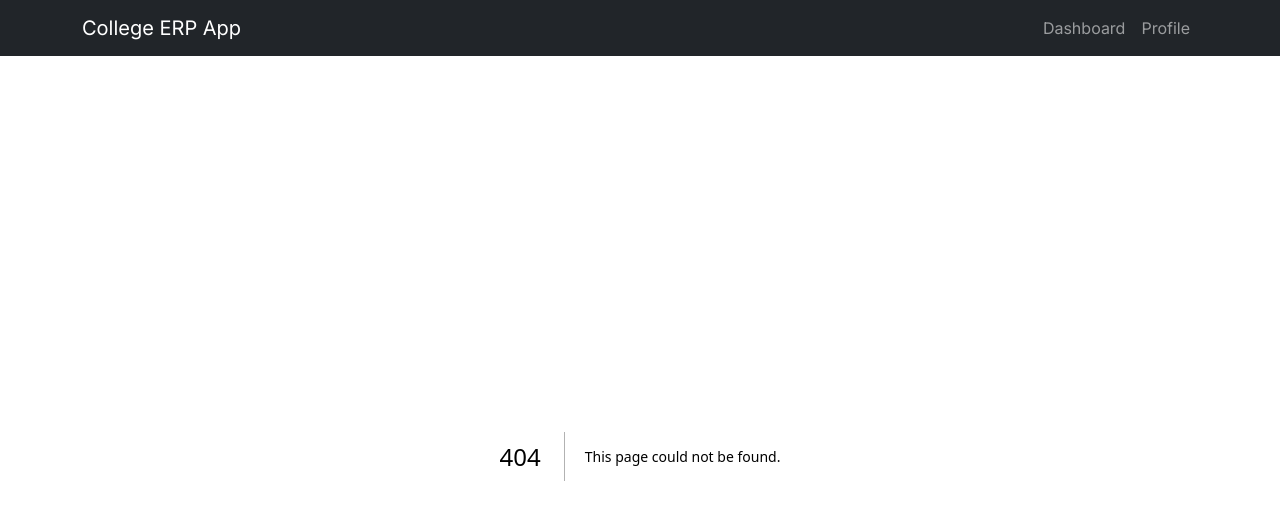
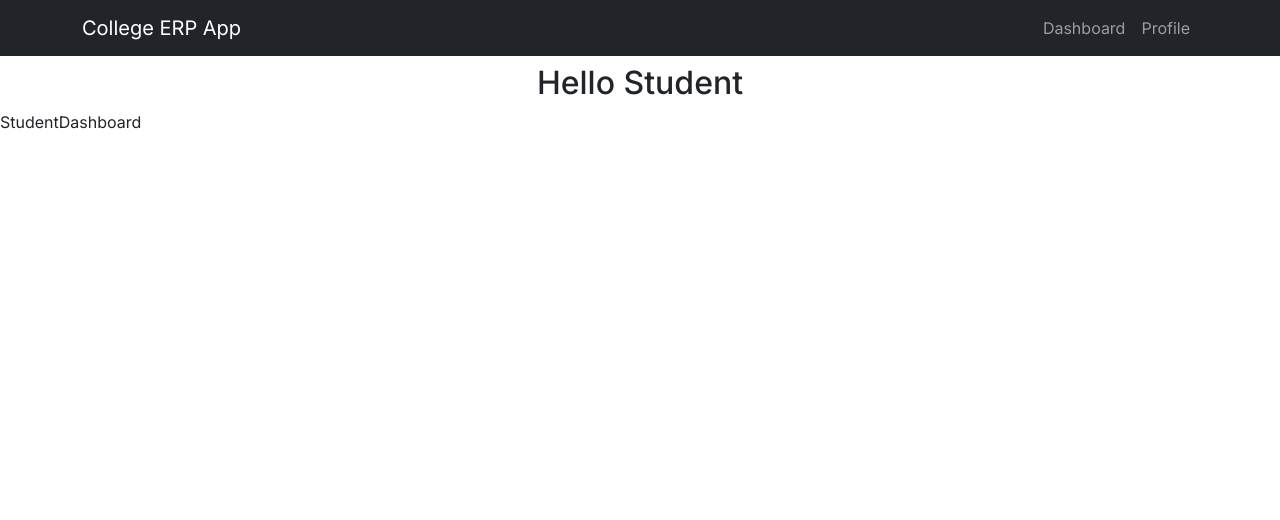
Before and after one commit to SanjaySRocks/erp-app, a Next.js app: page /student/dashboard in a window 1280 px wide. Before the commit this address had no page. Shown: the top 520 px of the page. Built offline with nearby package versions, Linux system fonts and the light colour scheme.

Commit message:
create student dashboard

```diff
--- /dev/null
+++ b/src/app/student/dashboard/page.js
@@ -0,0 +1,9 @@
+import React from 'react'
+
+const StudentDashboard = () => {
+  return (
+    <div>StudentDashboard</div>
+  )
+}
+
+export default StudentDashboard
```
